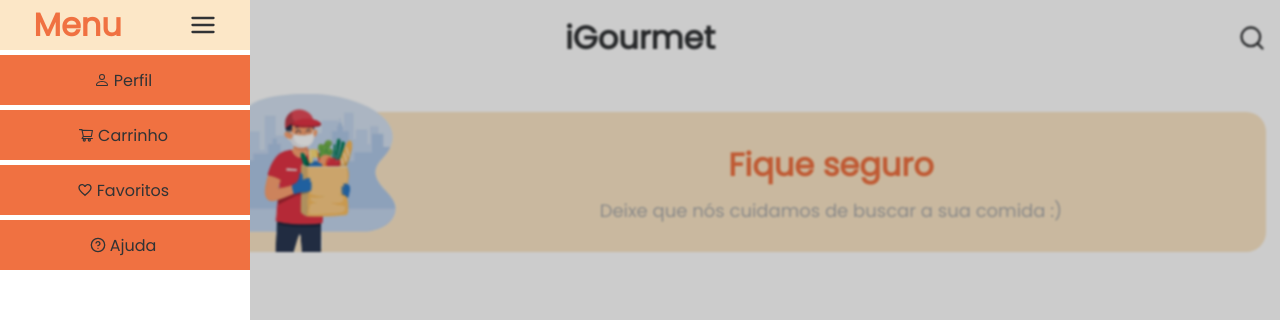
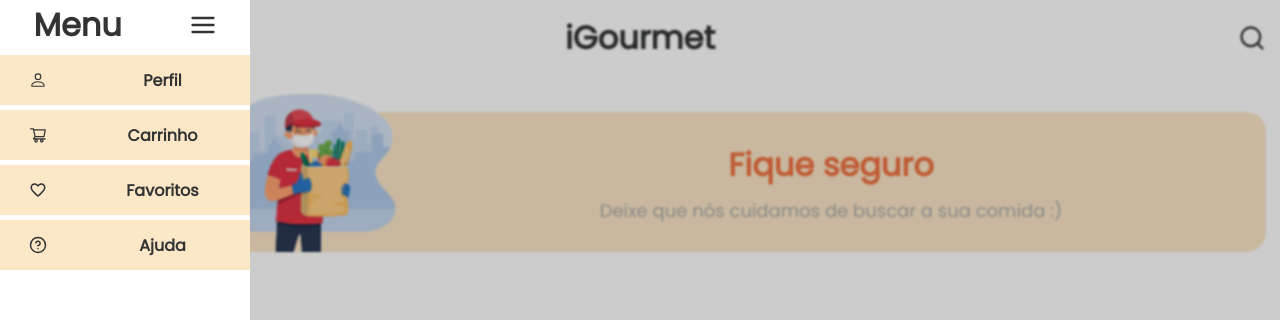
Before and after one commit to yuriburk/iGourmet, a React (Create React App) app: page / in a window 1280 px wide. Both pictures are taken after a click on the icon 28 px from the left and 38 px from the top of the page. Shown: the top 320 px of the page. Built offline with nearby package versions, Linux system fonts and the light colour scheme.

Commit message:
feature: overlay click can exit menu

```diff
--- a/src/components/SideBarMenu/index.tsx
+++ b/src/components/SideBarMenu/index.tsx
@@ -6,12 +6,15 @@ import { BsPerson } from 'react-icons/bs';
 
 import {
   Container,
+  OverlayContainer,
   MenuContainer,
   MenuHeader,
   MenuTitle,
   MenuIcon,
   Item,
   Icon,
+  ItemTitleContainer,
+  ItemTitle,
 } from './styles';
 
 const items = [
@@ -45,6 +48,7 @@ const SideBarMenu: React.FC<IControl> = ({ isEnabled, handleSetIsEnabled }) => {
 
   return (
     <Container isEnabled={isEnabled}>
+      <OverlayContainer onClick={handleExitMenu} />
       <MenuContainer isEnabled={isEnabled}>
         <MenuHeader>
           <MenuTitle>Menu</MenuTitle>
@@ -55,9 +59,11 @@ const SideBarMenu: React.FC<IControl> = ({ isEnabled, handleSetIsEnabled }) => {
         {items.map((item: any, index: number) => (
           <Item key={index}>
             <Icon>
-              <item.icon>Carrinho</item.icon>
+              <item.icon />
             </Icon>
-            <p>{item.title}</p>
+            <ItemTitleContainer>
+              <ItemTitle>{item.title}</ItemTitle>
+            </ItemTitleContainer>
           </Item>
         ))}
       </MenuContainer>
--- a/src/components/SideBarMenu/styles.ts
+++ b/src/components/SideBarMenu/styles.ts
@@ -5,6 +5,29 @@ interface IControl {
 }
 
 export const Container = styled.div<IControl>`
+  position: absolute;
+  width: 100vw;
+  height: 100vh;
+  margin: 0;
+  padding: 0;
+  left: 0;
+  top: 0;
+  right: 0;
+  bottom: 0;
+
+  ${props =>
+    props.isEnabled &&
+    css`
+      visibility: visible;
+    `}
+  ${props =>
+    !props.isEnabled &&
+    css`
+      visibility: hidden;
+    `}
+`;
+
+export const OverlayContainer = styled.div<IControl>`
   position: absolute;
   background-color: rgba(0, 0, 0, 0.2);
   width: 100vw;
@@ -16,17 +39,6 @@ export const Container = styled.div<IControl>`
   right: 0;
   bottom: 0;
   backdrop-filter: blur(1px);
-
-  ${props =>
-    props.isEnabled &&
-    css`
-      visibility: visible;
-    `}
-  ${props =>
-    !props.isEnabled &&
-    css`
-      visibility: hidden;
-    `}
 `;
 
 export const MenuContainer = styled.div<IControl>`
@@ -47,11 +59,11 @@ export const MenuHeader = styled.div`
 
   height: 50px;
   width: 100%;
-  background-color: ${props => props.theme.colors.secundaryYellow};
+  background-color: ${props => props.theme.colors.primaryWhite};
 `;
 
 export const MenuTitle = styled.h1`
-  color: ${props => props.theme.colors.primaryOrange};
+  color: ${props => props.theme.colors.primaryDark};
 `;
 
 export const MenuIcon = styled.div`
@@ -69,20 +81,20 @@ export const MenuIcon = styled.div`
 export const Item = styled.div`
   display: flex;
   align-items: center;
-  justify-content: center;
+  justify-content: space-evenly;
 
+  cursor: pointer;
   height: 50px;
   width: 100%;
   margin: 5px 0px;
-  cursor: pointer;
-  background-color: ${props => props.theme.colors.primaryOrange};
-
-  div + p {
-    margin: 0px 4px;
-  }
+  background-color: ${props => props.theme.colors.secundaryYellow};
 
   &:hover {
     background-color: ${props => props.theme.colors.primaryYellow};
+  }
+
+  svg {
+    font-size: 18px;
   }
 `;
 
@@ -90,4 +102,17 @@ export const Icon = styled.div`
   display: flex;
   align-items: center;
   justify-content: center;
+  flex-basis: 30%;
 `;
+
+export const ItemTitleContainer = styled.div`
+  display: flex;
+  align-items: center;
+  justify-content: center;
+  flex-basis: 70%;
+`;
+
+export const ItemTitle = styled.p`
+  font-weight: bold;
+  color: ${props => props.theme.colors.primaryDark};
+`;
```
